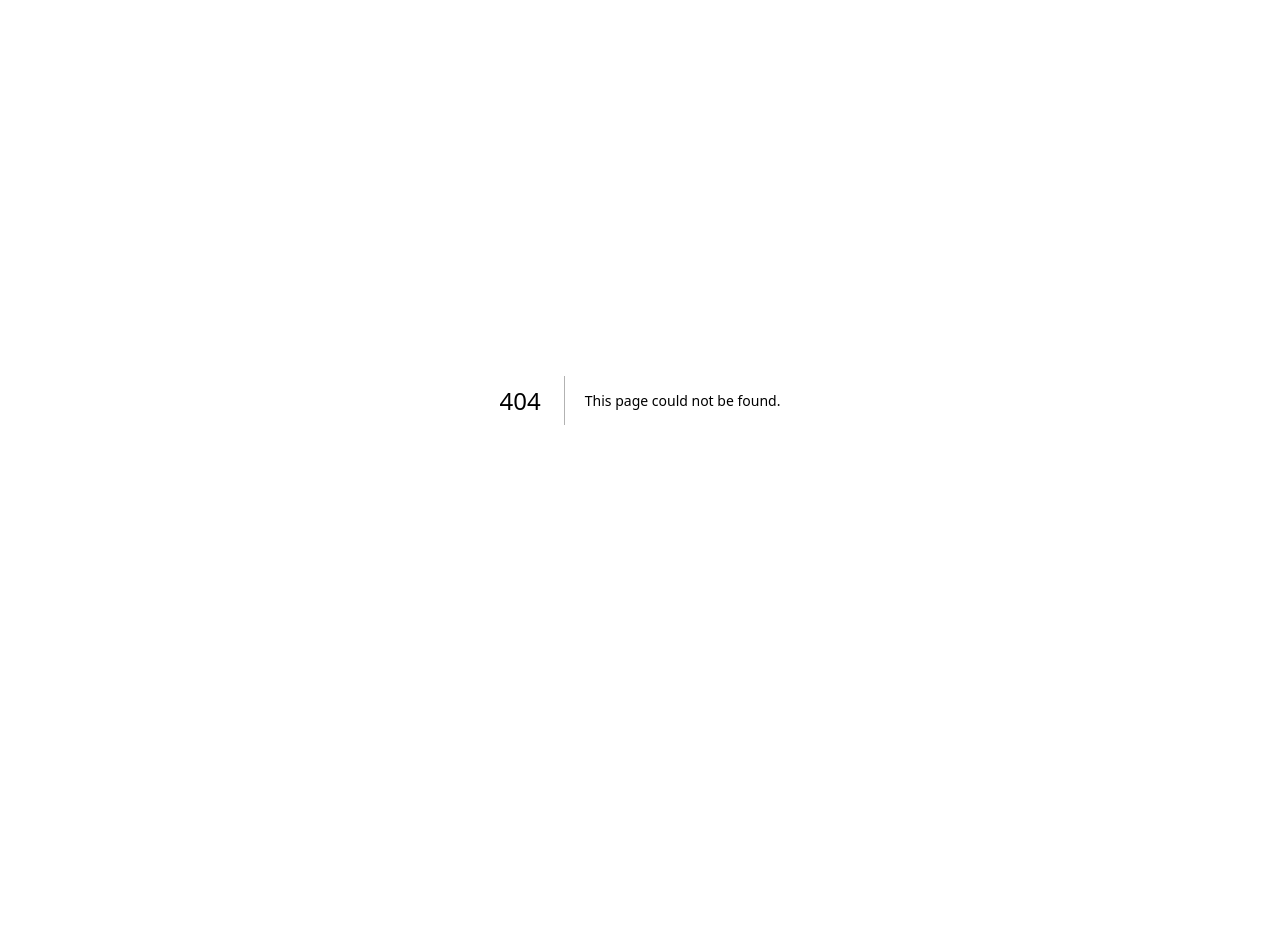
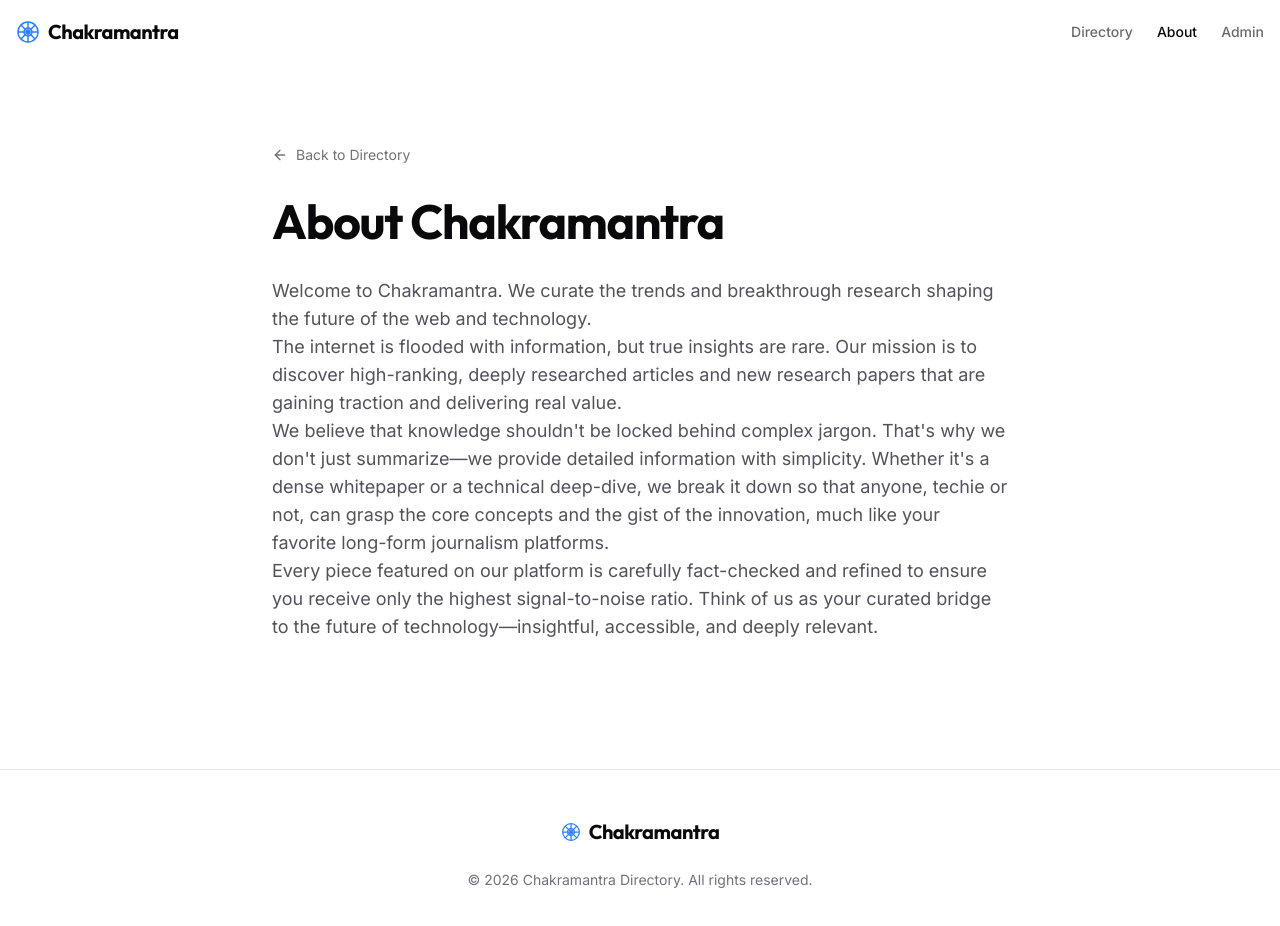
Before and after one commit to joshivarnit/repo-chakramantra, a Next.js app: page /about in a window 1280 px wide. Before the commit this address had no page. Shown: the top 926 px of the page. Before the commit the page ends 800 px from the top, so only its background shows below. Built offline with nearby package versions, Linux system fonts and the light colour scheme.

Commit message:
Update hero copy, meta description, about page, and logo

```diff
--- /dev/null
+++ b/src/app/about/page.tsx
@@ -0,0 +1,69 @@
+import Link from "next/link";
+import { ArrowLeft } from "lucide-react";
+
+export default function AboutPage() {
+  return (
+    <div className="flex min-h-screen flex-col">
+      <header className="sticky top-0 z-50 w-full border-b border-white/10 bg-background/80 backdrop-blur supports-[backdrop-filter]:bg-background/60">
+        <div className="container mx-auto px-4 h-16 flex items-center justify-between">
+          <Link href="/" className="flex items-center gap-2">
+            <svg className="h-6 w-6 text-blue-500" viewBox="0 0 24 24" fill="none" stroke="currentColor" strokeWidth="1.5">
+              <circle cx="12" cy="12" r="10" />
+              <circle cx="12" cy="12" r="4" />
+              <path d="M12 2v20M2 12h20M4.93 4.93l14.14 14.14M4.93 19.07L19.07 4.93" />
+            </svg>
+            <span className="font-heading font-bold text-xl tracking-tight">Chakramantra</span>
+          </Link>
+          <nav className="flex items-center gap-6 text-sm font-medium">
+            <Link href="/" className="transition-colors hover:text-foreground/80 text-foreground/60">Directory</Link>
+            <Link href="/about" className="transition-colors text-foreground">About</Link>
+            <Link href="/admin" className="transition-colors hover:text-foreground/80 text-foreground/60">Admin</Link>
+          </nav>
+        </div>
+      </header>
+
+      <main className="flex-1 container mx-auto px-4 py-20 max-w-3xl">
+        <Link href="/" className="inline-flex items-center gap-2 text-sm text-zinc-500 hover:text-foreground mb-8 transition-colors">
+          <ArrowLeft className="h-4 w-4" />
+          Back to Directory
+        </Link>
+
+        <h1 className="font-heading text-4xl sm:text-5xl font-bold tracking-tight mb-8">
+          About Chakramantra
+        </h1>
+
+        <div className="prose prose-zinc dark:prose-invert max-w-none text-lg text-zinc-600 dark:text-zinc-400">
+          <p>
+            Welcome to Chakramantra. We curate the trends and breakthrough research shaping the future of the web and technology.
+          </p>
+          <p>
+            The internet is flooded with information, but true insights are rare. Our mission is to discover high-ranking, deeply researched articles and new research papers that are gaining traction and delivering real value.
+          </p>
+          <p>
+            We believe that knowledge shouldn't be locked behind complex jargon. That's why we don't just summarize—we provide detailed information with simplicity. Whether it's a dense whitepaper or a technical deep-dive, we break it down so that anyone, techie or not, can grasp the core concepts and the gist of the innovation, much like your favorite long-form journalism platforms.
+          </p>
+          <p>
+            Every piece featured on our platform is carefully fact-checked and refined to ensure you receive only the highest signal-to-noise ratio. Think of us as your curated bridge to the future of technology—insightful, accessible, and deeply relevant.
+          </p>
+        </div>
+      </main>
+
+      {/* Footer */}
+      <footer className="border-t border-zinc-200 dark:border-zinc-800 bg-background py-12 mt-12">
+        <div className="container mx-auto px-4 text-center">
+          <div className="flex justify-center items-center gap-2 mb-6">
+            <svg className="h-5 w-5 text-blue-500" viewBox="0 0 24 24" fill="none" stroke="currentColor" strokeWidth="1.5">
+              <circle cx="12" cy="12" r="10" />
+              <circle cx="12" cy="12" r="4" />
+              <path d="M12 2v20M2 12h20M4.93 4.93l14.14 14.14M4.93 19.07L19.07 4.93" />
+            </svg>
+            <span className="font-heading font-bold text-xl tracking-tight">Chakramantra</span>
+          </div>
+          <p className="text-zinc-500 text-sm">
+            © 2026 Chakramantra Directory. All rights reserved.
+          </p>
+        </div>
+      </footer>
+    </div>
+  );
+}
--- a/src/app/layout.tsx
+++ b/src/app/layout.tsx
@@ -14,7 +14,7 @@ const outfit = Outfit({
 
 export const metadata: Metadata = {
   title: "Chakramantra | Premium Blog Directory",
-  description: "Curated intelligence from across the web. Discover high-ranking, deeply researched articles.",
+  description: "Curated trends shaping the web and tech. Discover high-ranking, deeply researched articles and breakthrough papers.",
 };
 
 export default function RootLayout({
--- a/src/app/page.tsx
+++ b/src/app/page.tsx
@@ -1,5 +1,5 @@
 import Link from "next/link";
-import { ArrowRight, BookOpen, Search, Sparkles } from "lucide-react";
+import { ArrowRight, BookOpen, Search } from "lucide-react";
 import { getPostsByStatus } from "@/lib/db";
 
 export default async function Home() {
@@ -11,7 +11,11 @@ export default async function Home() {
       <header className="sticky top-0 z-50 w-full border-b border-white/10 bg-background/80 backdrop-blur supports-[backdrop-filter]:bg-background/60">
         <div className="container mx-auto px-4 h-16 flex items-center justify-between">
           <Link href="/" className="flex items-center gap-2">
-            <Sparkles className="h-5 w-5 text-blue-500" />
+            <svg className="h-6 w-6 text-blue-500" viewBox="0 0 24 24" fill="none" stroke="currentColor" strokeWidth="1.5">
+              <circle cx="12" cy="12" r="10" />
+              <circle cx="12" cy="12" r="4" />
+              <path d="M12 2v20M2 12h20M4.93 4.93l14.14 14.14M4.93 19.07L19.07 4.93" />
+            </svg>
             <span className="font-heading font-bold text-xl tracking-tight">Chakramantra</span>
           </Link>
           <nav className="flex items-center gap-6 text-sm font-medium">
@@ -28,10 +32,10 @@ export default async function Home() {
           <div className="absolute inset-0 bg-[radial-gradient(ellipse_at_top,_var(--tw-gradient-stops))] from-blue-900/20 via-background to-background"></div>
           <div className="container relative mx-auto px-4 text-center">
             <h1 className="font-heading text-4xl sm:text-5xl lg:text-7xl font-bold tracking-tight text-transparent bg-clip-text bg-gradient-to-r from-zinc-200 to-zinc-500 dark:from-zinc-100 dark:to-zinc-400 mb-6">
-              Curated intelligence <br className="hidden sm:block" /> from across the web.
+              Curated trends <br className="hidden sm:block" /> shaping the web and tech.
             </h1>
             <p className="mx-auto max-w-2xl text-lg sm:text-xl text-zinc-600 dark:text-zinc-400 mb-10">
-              Discover high-ranking, deeply researched articles across all genres. Fact-checked by AI, refined by human editors.
+              Discover high-ranking, deeply researched articles and breakthrough papers. Complex topics explained simply, without losing the details. Fact-checked and refined.
             </p>
             <div className="flex flex-col sm:flex-row items-center justify-center gap-4">
               <Link href="#latest" className="inline-flex h-11 items-center justify-center rounded-md bg-foreground px-8 text-sm font-medium text-background transition-colors hover:bg-foreground/90 focus-visible:outline-none focus-visible:ring-2 focus-visible:ring-ring">
@@ -103,7 +107,11 @@ export default async function Home() {
       <footer className="border-t border-zinc-200 dark:border-zinc-800 bg-background py-12">
         <div className="container mx-auto px-4 text-center">
           <div className="flex justify-center items-center gap-2 mb-6">
-            <Sparkles className="h-5 w-5 text-blue-500" />
+            <svg className="h-5 w-5 text-blue-500" viewBox="0 0 24 24" fill="none" stroke="currentColor" strokeWidth="1.5">
+              <circle cx="12" cy="12" r="10" />
+              <circle cx="12" cy="12" r="4" />
+              <path d="M12 2v20M2 12h20M4.93 4.93l14.14 14.14M4.93 19.07L19.07 4.93" />
+            </svg>
             <span className="font-heading font-bold text-xl tracking-tight">Chakramantra</span>
           </div>
           <p className="text-zinc-500 text-sm">
```
